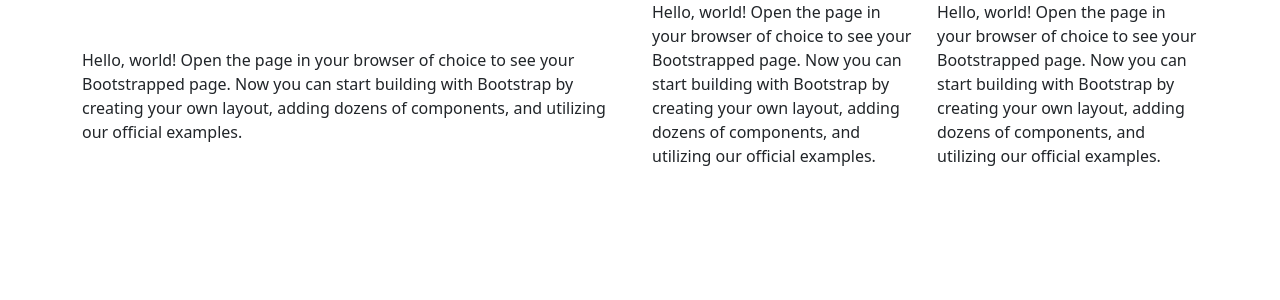
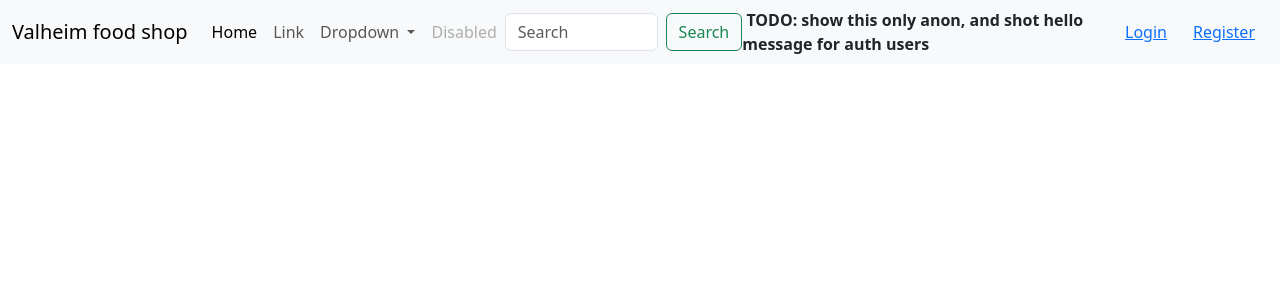
Before and after one commit to blzzua/hillel-01, a Django app: page / in a window 1280 px wide. Shown: the top 300 px of the page. Run offline with Django 4.2, Linux system fonts and the light colour scheme; parts of the project's set-up code (start-up, migrations or seed data) failed here and were passed over.

Commit message:
navbar, in progress

```diff
--- a/project/templates/header.html
+++ b/project/templates/header.html
@@ -0,0 +1,41 @@
+<header>
+<nav class="navbar navbar-expand-lg bg-body-tertiary">
+  <div class="container-fluid">
+    <a class="navbar-brand" href="#">Valheim food shop</a>
+    <button class="navbar-toggler" type="button" data-bs-toggle="collapse" data-bs-target="#navbarSupportedContent" aria-controls="navbarSupportedContent" aria-expanded="false" aria-label="Toggle navigation">
+      <span class="navbar-toggler-icon"></span>
+    </button>
+    <div class="collapse navbar-collapse" id="navbarSupportedContent">
+      <ul class="navbar-nav me-auto mb-2 mb-lg-0">
+        <li class="nav-item">
+          <a class="nav-link active" aria-current="page" href="#">Home</a>
+        </li>
+        <li class="nav-item">
+          <a class="nav-link" href="#">Link</a>
+        </li>
+        <li class="nav-item dropdown">
+          <a class="nav-link dropdown-toggle" href="#" role="button" data-bs-toggle="dropdown" aria-expanded="false">
+            Dropdown
+          </a>
+          <ul class="dropdown-menu">
+            <li><a class="dropdown-item" href="#">Action</a></li>
+            <li><a class="dropdown-item" href="#">Another action</a></li>
+            <li><hr class="dropdown-divider"></li>
+            <li><a class="dropdown-item" href="#">Something else here</a></li>
+          </ul>
+        </li>
+        <li class="nav-item">
+          <a class="nav-link disabled">Disabled</a>
+        </li>
+      </ul>
+      <form class="d-flex" role="search">
+        <input class="form-control me-2" type="search" placeholder="Search" aria-label="Search">
+        <button class="btn btn-outline-success" type="submit">Search</button>
+      </form>
+         <b>&nbsp;TODO: show this only anon, and shot hello message for auth users</b>
+        <button type="button" class="btn btn-link">Login</button>
+        <button type="button" class="btn btn-link">Register</button>
+    </div>
+  </div>
+</nav>
+</header>
--- a/project/templates/index.html
+++ b/project/templates/index.html
@@ -1,28 +1 @@
-<!doctype html>
-<html lang="en">
-  <head>
-    <meta charset="utf-8">
-    <meta name="viewport" content="width=device-width, initial-scale=1">
-    <title>Bootstrap demo</title>
-    <link href="https://cdn.jsdelivr.net/npm/bootstrap@5.3.0-alpha3/dist/css/bootstrap.min.css" rel="stylesheet" integrity="sha384-KK94CHFLLe+nY2dmCWGMq91rCGa5gtU4mk92HdvYe+M/SXH301p5ILy+dN9+nJOZ" crossorigin="anonymous">
-  </head>
-  <body>
-    <section>
-      <div class="container">
-        <div class="row">
-          <div class="col-12 col-lg-6 py-5" >
-            Hello, world! Open the page in your browser of choice to see your Bootstrapped page. Now you can start building with Bootstrap by creating your own layout, adding dozens of components, and utilizing our official examples.
-          </div>
-          <div class="col">
-            Hello, world! Open the page in your browser of choice to see your Bootstrapped page. Now you can start building with Bootstrap by creating your own layout, adding dozens of components, and utilizing our official examples.
-          </div>
-          <div class="col">
-            Hello, world! Open the page in your browser of choice to see your Bootstrapped page. Now you can start building with Bootstrap by creating your own layout, adding dozens of components, and utilizing our official examples.
-          </div>
-        </div>
-      </div>
-    </section>
-
-    <script src="https://cdn.jsdelivr.net/npm/bootstrap@5.3.0-alpha3/dist/js/bootstrap.bundle.min.js" integrity="sha384-ENjdO4Dr2bkBIFxQpeoTz1HIcje39Wm4jDKdf19U8gI4ddQ3GYNS7NTKfAdVQSZe" crossorigin="anonymous"></script>
-  </body>
-</html>
+{% include 'base.html' %}
```
